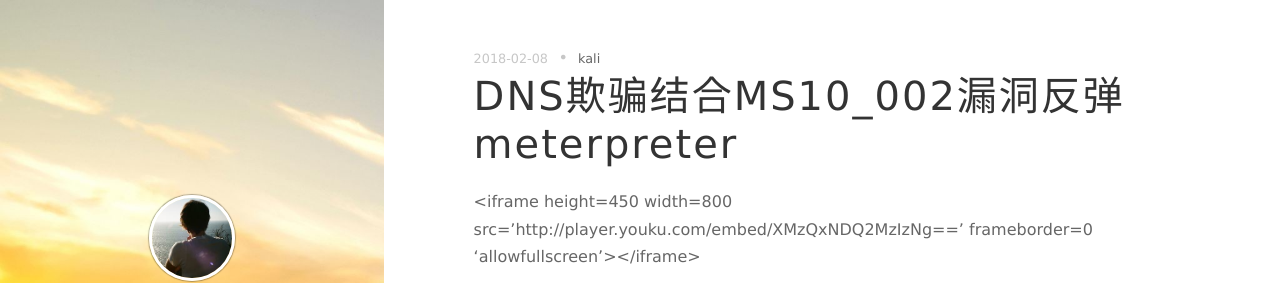
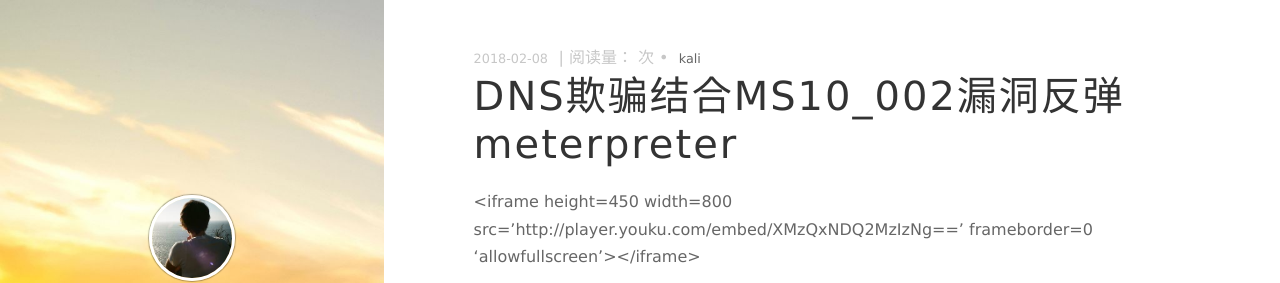
Before and after one commit to linusboyle/linusboyle.cn, a Jekyll site: the page built from _posts/2018-02-08-Kali-DNS+MS10-002.md, in a window 1280 px wide. Shown: the top 283 px of the page. Built offline with Jekyll 4.4.1, drawn with Linux system fonts in a browser that asks for light colours; nearby versions of some CDN libraries; our own code applies the rules of GitHub Pages for plain Markdown files; comment, search, counter and statistics services are not loaded.

Commit message:
Update post.html

```diff
--- a/_layouts/post.html
+++ b/_layouts/post.html
@@ -7,6 +7,9 @@
     <div class="post-meta">
       <time datetime="{{page.date | date: date_to_xmlschema}}" itemprop="datePublished" class="post-meta__date date">{{page.date | date: "%F"}}
       </time>
+      <span id="busuanzi_container_page_pv"> | 阅读量：<span id="busuanzi_value_page_pv"></span> 次</span>
+
+
       &#8226;
       {% for tag in page.tags %}
       <span class="post-meta__tags tags"><a href="/tags/#{{tag}}">{{tag }}</a></span>
```
